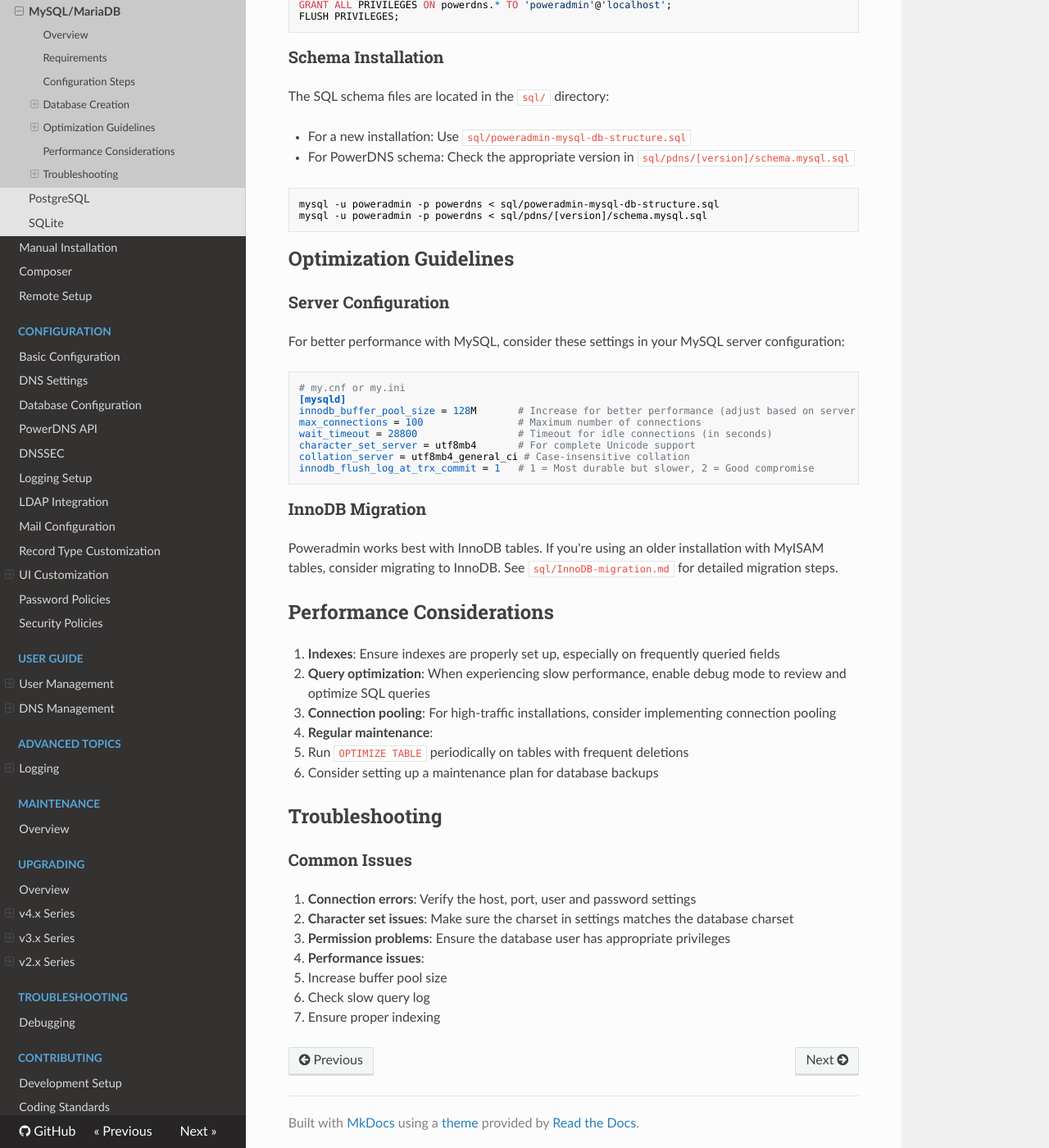
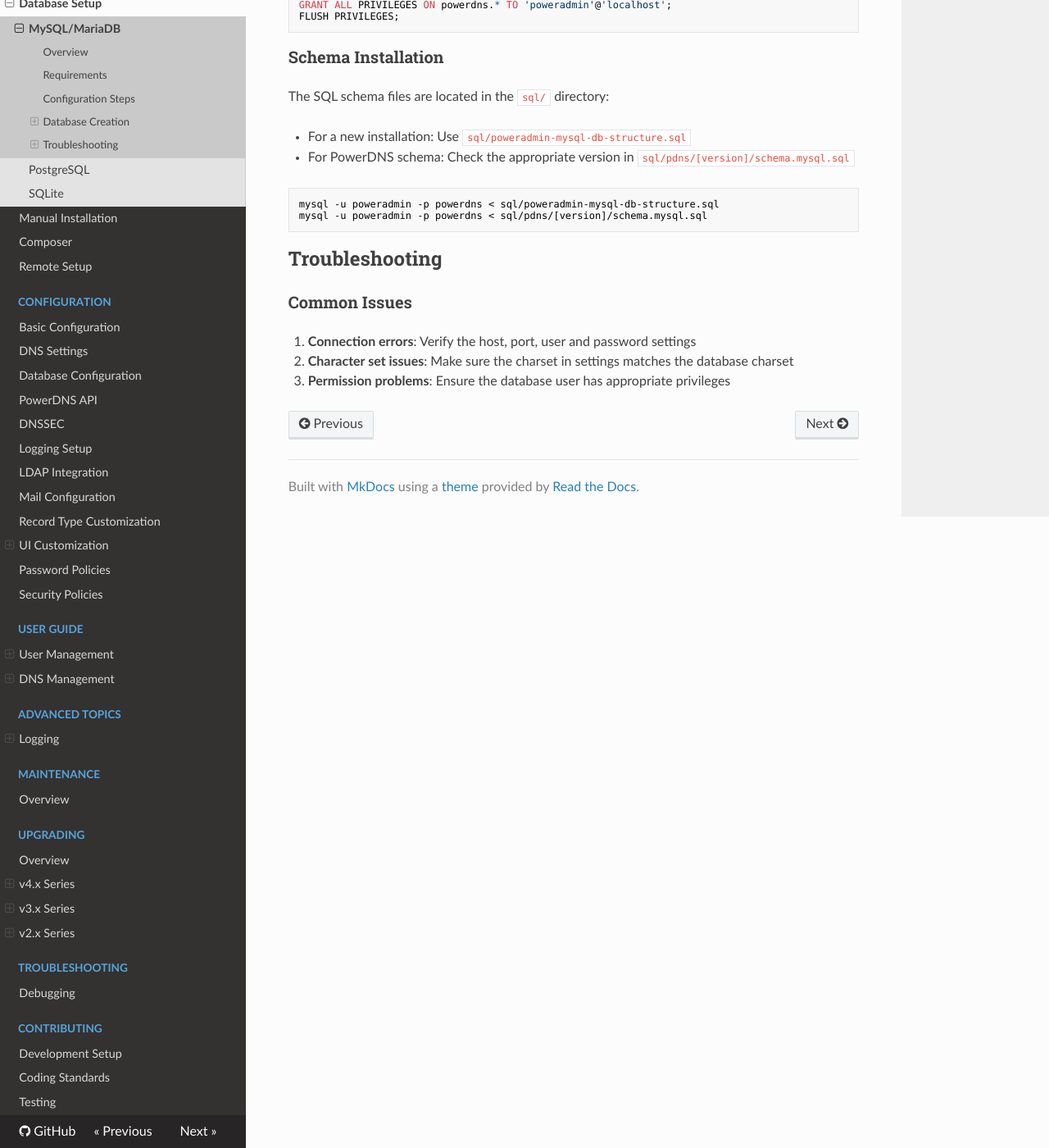
Before and after one commit to poweradmin/poweradmin-docs, an MkDocs documentation site: the page built from docs/database/mysql-configuration.md, in a window 1280 px wide and 1400 px high, scrolled down 1140 px. Shown: the whole window at 82% size. Built offline with MkDocs 1.6.1, drawn with Linux system fonts in a browser that asks for light colours; nearby versions of some CDN libraries.

Commit message:
chore: remove non relevant info

````diff
--- a/docs/database/mysql-configuration.md
+++ b/docs/database/mysql-configuration.md
@@ -62,39 +62,6 @@
 mysql -u poweradmin -p powerdns < sql/pdns/[version]/schema.mysql.sql
 ```
 
-## Optimization Guidelines
-
-### Server Configuration
-
-For better performance with MySQL, consider these settings in your MySQL server configuration:
-
-```ini
-# my.cnf or my.ini
-[mysqld]
-innodb_buffer_pool_size = 128M       # Increase for better performance (adjust based on server RAM)
-max_connections = 100                # Maximum number of connections
-wait_timeout = 28800                 # Timeout for idle connections (in seconds)
-character_set_server = utf8mb4       # For complete Unicode support
-collation_server = utf8mb4_general_ci # Case-insensitive collation
-innodb_flush_log_at_trx_commit = 1   # 1 = Most durable but slower, 2 = Good compromise
-```
-
-### InnoDB Migration
-
-Poweradmin works best with InnoDB tables. If you're using an older installation with MyISAM tables, consider migrating to InnoDB. See `sql/InnoDB-migration.md` for detailed migration steps.
-
-## Performance Considerations
-
-1. **Indexes**: Ensure indexes are properly set up, especially on frequently queried fields
-
-2. **Query optimization**: When experiencing slow performance, enable debug mode to review and optimize SQL queries
-
-3. **Connection pooling**: For high-traffic installations, consider implementing connection pooling
-
-4. **Regular maintenance**:
-   - Run `OPTIMIZE TABLE` periodically on tables with frequent deletions
-   - Consider setting up a maintenance plan for database backups
-
 ## Troubleshooting
 
 ### Common Issues
@@ -104,8 +71,3 @@
 2. **Character set issues**: Make sure the charset in settings matches the database charset
 
 3. **Permission problems**: Ensure the database user has appropriate privileges
-
-4. **Performance issues**:
-   - Increase buffer pool size
-   - Check slow query log
-   - Ensure proper indexing
````
Also changed, not shown: docs/database/postgresql-configuration.md (+0 -22 lines), docs/database/sqlite.md (+0 -15 lines), docs/upgrading/v3.9.1.md (+1 -8 lines).
